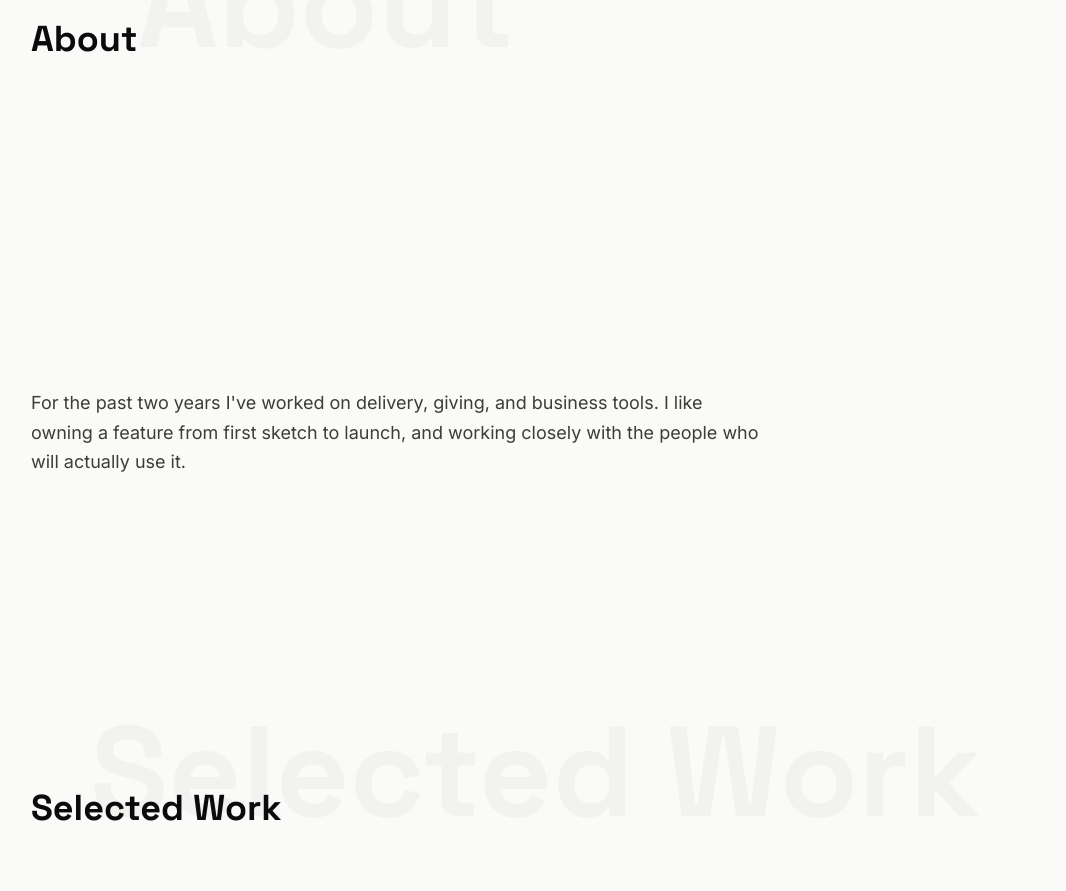
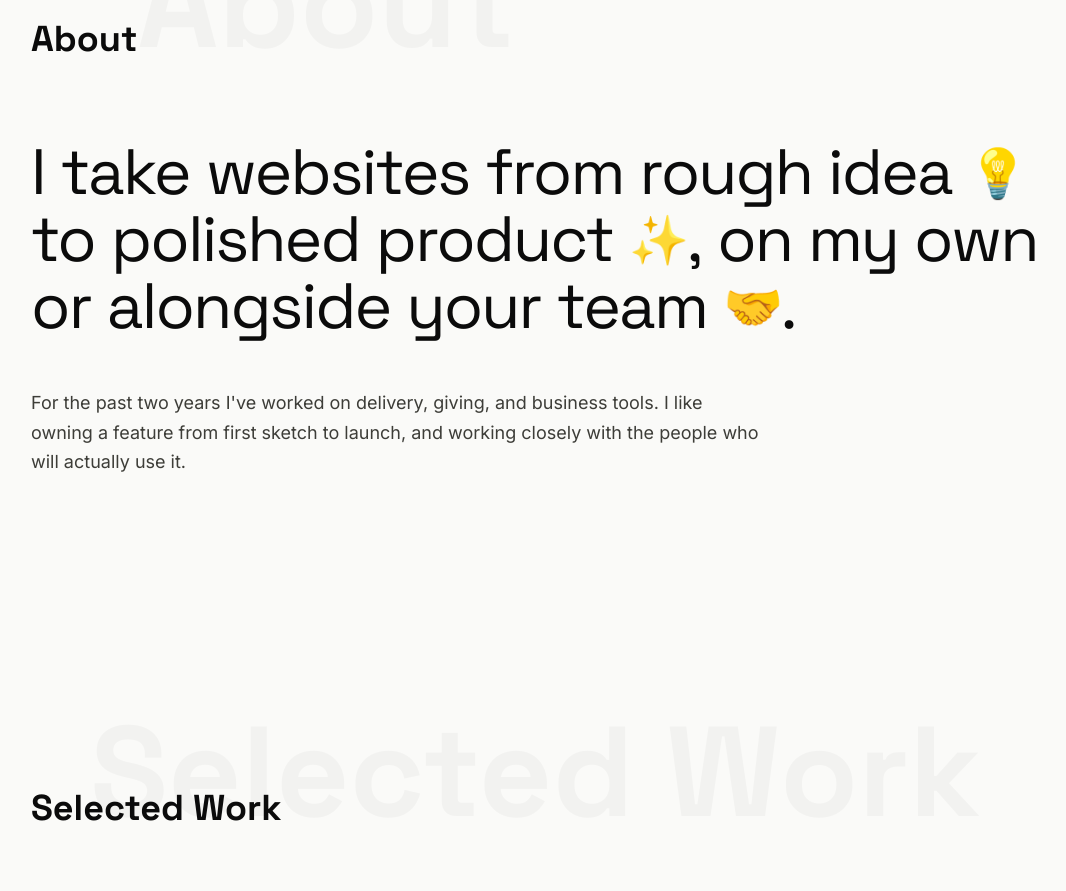
Before and after one commit to Zaph123/my-portfolio, a Next.js app: page / in a window 1280 px wide. Shown: the part 980-1871 px from the top of the page, without its empty margins (65-1131 px from the left). Built offline with nearby package versions, Linux system fonts and the light colour scheme; no server answers.

Commit message:
added text-scramble

```diff
--- a/components/sections/about.tsx
+++ b/components/sections/about.tsx
@@ -71,7 +71,7 @@ function ScrubStatement({ text }: { text: string }) {
     <>
       {/* Unsplit text for assistive tech; the animated copy below is decorative */}
       <p className="sr-only">{text}</p>
-      <motion.p initial={{ rotateY: 90 }} ref={ref} aria-hidden="true" className={style} style={{ rotateZ: tilt, transformOrigin: '0% 50%' }}>
+      <motion.p ref={ref} aria-hidden="true" className={style} style={{ rotateZ: tilt, transformOrigin: '0% 50%' }}>
         {words.map((word, i) => {
           // Each word gets an overlapping slice of 0..1 so the reveal reads as one sweep.
           const start = (i / words.length) * 0.8;
```
